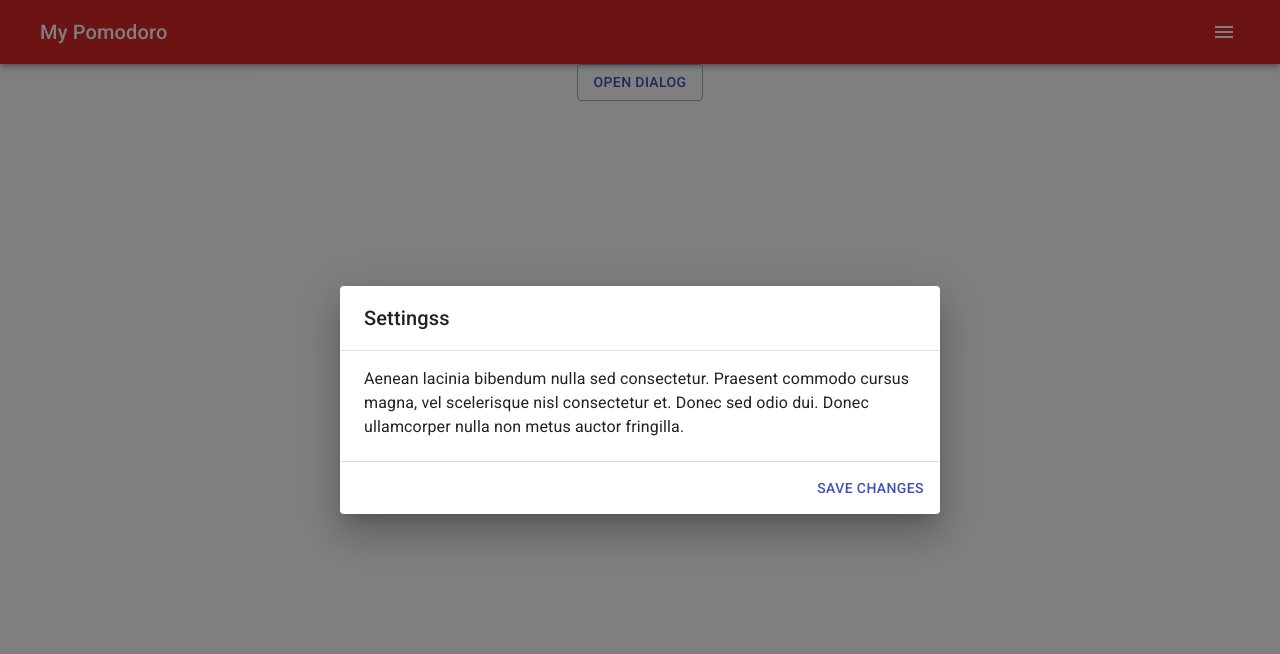
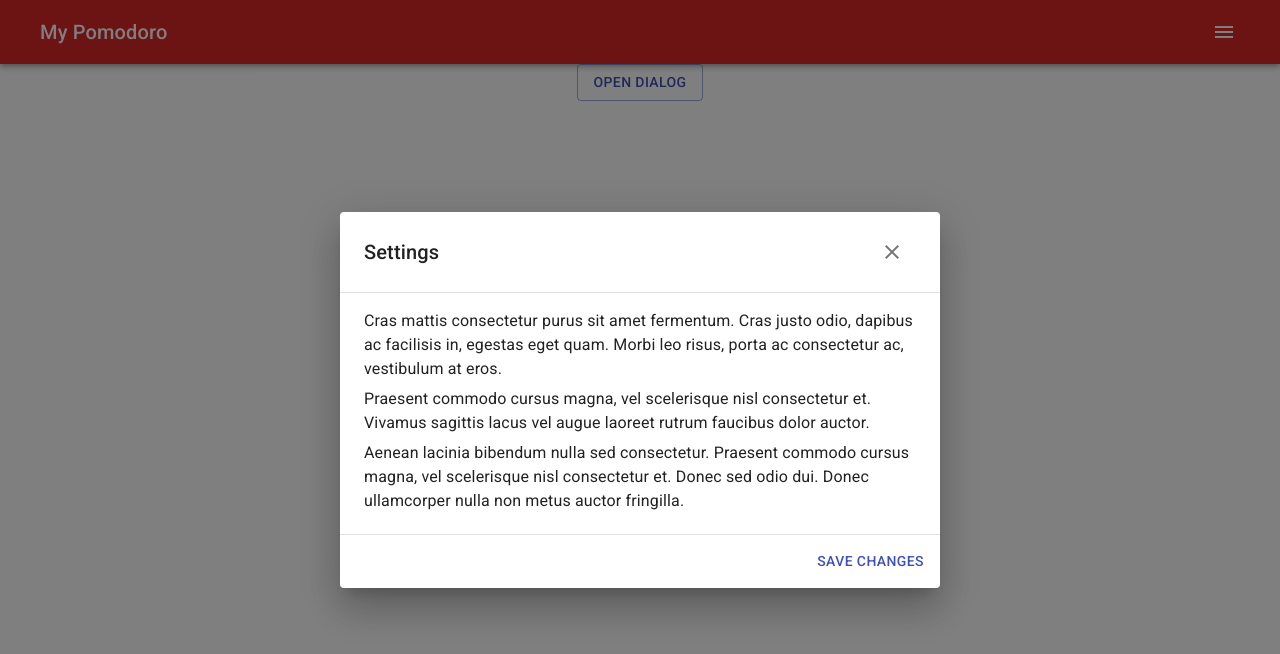
Before and after one commit to giovanizanetti/MY-POMDORO, a React (Create React App) app: page / in a window 1280 px wide. Both pictures are taken after a click on the button "OPEN DIALOG". Shown: the top 654 px of the page. Built offline with nearby package versions, Linux system fonts and the light colour scheme.

Commit message:
style:create customized close button

```diff
--- a/src/components/Settings/index.js
+++ b/src/components/Settings/index.js
@@ -1,38 +1,63 @@
 import { useState } from 'react'
 import {
-  Modal,
   Dialog,
   DialogTitle,
   DialogContent,
   Button,
   DialogActions,
   Typography,
+  Icon,
+  IconButton,
 } from '@material-ui/core'
 
+import { makeStyles } from '@material-ui/core/styles'
+import { FullscreenExit } from '@material-ui/icons'
+
+const useStyles = makeStyles((theme) => ({
+  modalHeader: {
+    display: 'flex',
+    justifyContent: 'space-between',
+    alignItems: 'center',
+  },
+}))
+
 const Settings = () => {
-  const [openModal, setOpenModal] = useState(false)
+  const [open, setOpen] = useState(false)
+  const { modalHeader } = useStyles()
 
   return (
-    <>
-      <Button
-        variant='outlined'
-        color='primary'
-        onClick={() => setOpenModal(true)}
-      >
+    <div>
+      <Button variant='outlined' color='primary' onClick={() => setOpen(true)}>
         Open dialog
       </Button>
       <Dialog
-        onClose={() => setOpenModal(false)}
+        onClose={() => setOpen(false)}
         aria-labelledby='customized-dialog-title'
-        open={openModal}
+        open={open}
       >
         <DialogTitle
           id='customized-dialog-title'
-          onClose={() => setOpenModal(false)}
+          onClose={() => setOpen(false)}
+          className={useStyles.customizedButton}
         >
-          Settingss
+          <div className={modalHeader}>
+            Settings
+            <IconButton onClick={() => setOpen(false)}>
+              <Icon>close</Icon>
+            </IconButton>
+          </div>
         </DialogTitle>
         <DialogContent dividers>
+          <Typography gutterBottom>
+            Cras mattis consectetur purus sit amet fermentum. Cras justo odio,
+            dapibus ac facilisis in, egestas eget quam. Morbi leo risus, porta
+            ac consectetur ac, vestibulum at eros.
+          </Typography>
+          <Typography gutterBottom>
+            Praesent commodo cursus magna, vel scelerisque nisl consectetur et.
+            Vivamus sagittis lacus vel augue laoreet rutrum faucibus dolor
+            auctor.
+          </Typography>
           <Typography gutterBottom>
             Aenean lacinia bibendum nulla sed consectetur. Praesent commodo
             cursus magna, vel scelerisque nisl consectetur et. Donec sed odio
@@ -40,12 +65,12 @@ const Settings = () => {
           </Typography>
         </DialogContent>
         <DialogActions>
-          <Button autoFocus onClick={() => setOpenModal(false)} color='primary'>
+          <Button autoFocus onClick={() => setOpen(false)} color='primary'>
             Save changes
           </Button>
         </DialogActions>
       </Dialog>
-    </>
+    </div>
   )
 }
 
```
Also changed, not shown: 1 other file (tests, documents, lock files or other folders).
